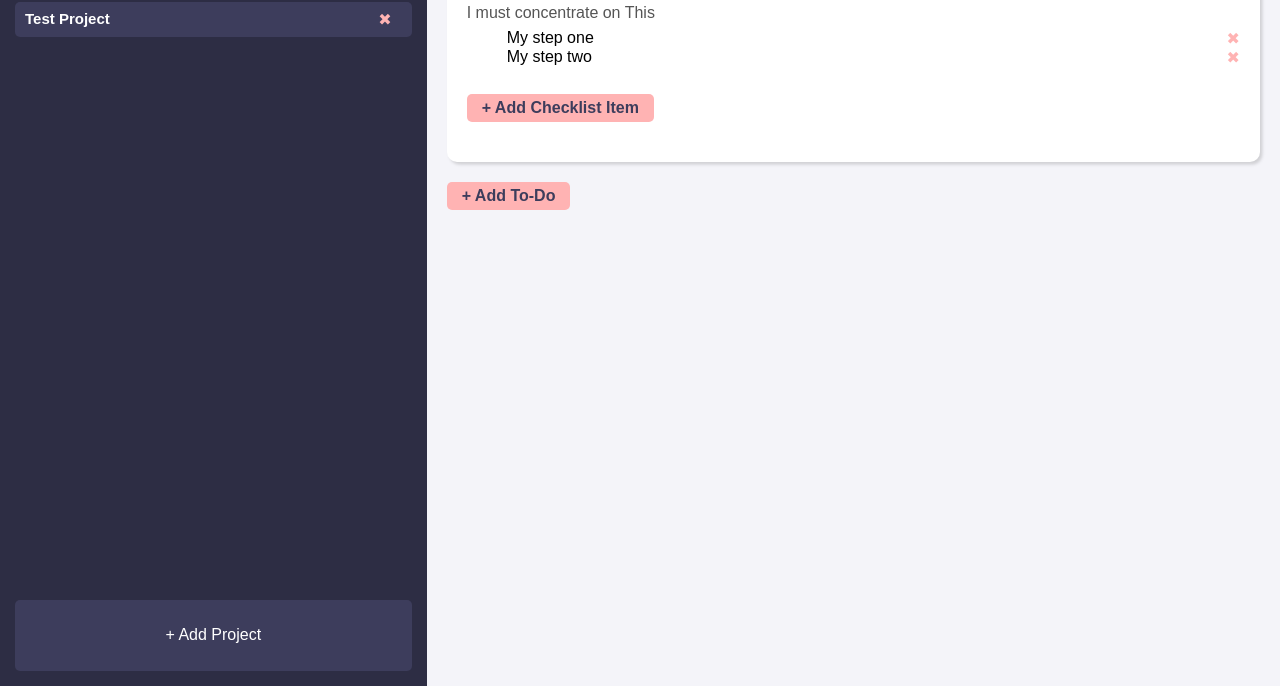
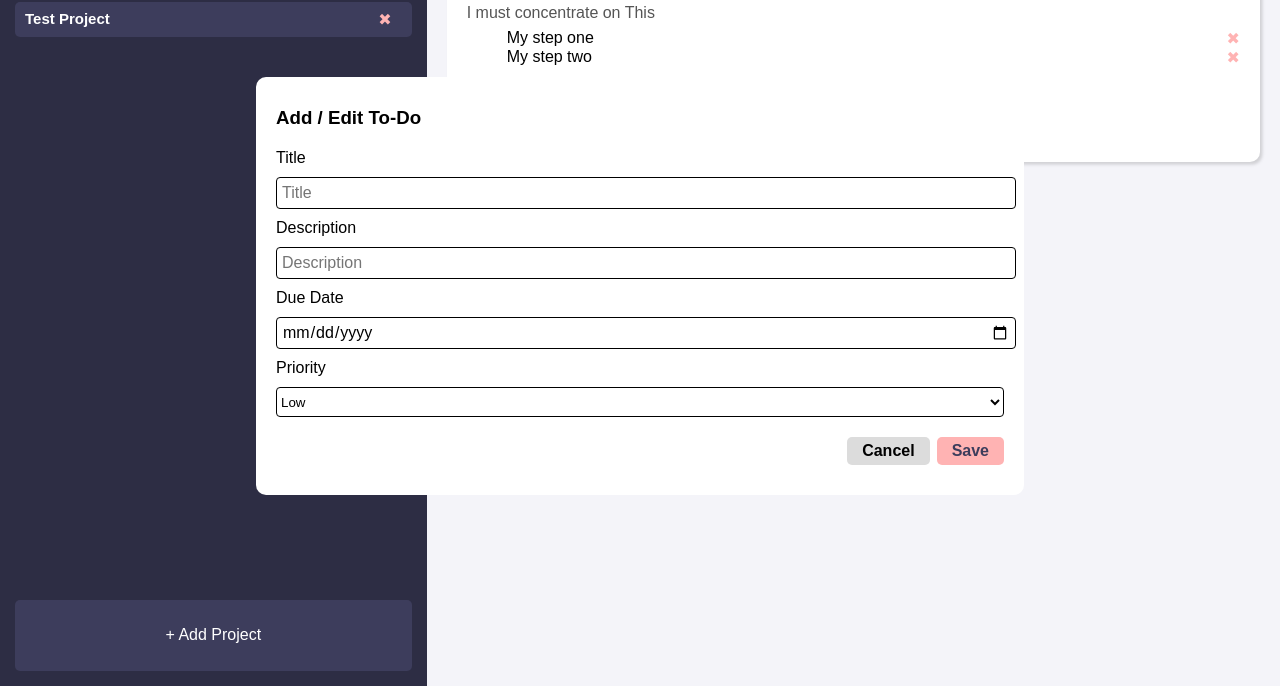
Before and after one commit to bk-ikram/Todo-List, a website built with webpack: page src/template.html in a window 1280 px wide. Shown: the part 114-800 px from the top of the page. Built offline with nearby package versions, Linux system fonts and the light colour scheme.

Commit message:
Added project and todo forms. Checklist form pending.

```diff
--- a/src/styles.css
+++ b/src/styles.css
@@ -5,6 +5,18 @@
 *{
     box-sizing: border-box;
     margin: 0;
+}
+
+button{
+    all: unset;
+    border-radius: 5px;
+    text-align: center;
+    cursor: pointer;
+}
+input{
+    all: unset;
+    border: solid black 1px;
+    padding: 0 5px;
 }
 
 /*------------------------------------*\
@@ -20,11 +32,7 @@ body{
     grid-template-areas: 'sidebar main';
 }
 
-button{
-    all: unset;
-    border-radius: 5px;
-    text-align: center;
-}
+
 /**********    Side Bar    ***********/
 #sidebar{
     background-color: #2d2d44;
@@ -153,3 +161,54 @@ button.add-checklist-item{
 .todo-item li button{
     color: rgb(255,179,179);
 }
+
+/*------------------------------------*\
+    Modal Dialog Form
+\*------------------------------------*/
+
+dialog{
+    margin: auto;
+    align-self: center;
+    border: none;
+    border-radius: 10px;
+    width: 60%;
+    padding: 30px 20px;
+}
+
+dialog::backdrop{
+    background-color:black;
+}
+
+dialog h3{
+    margin-bottom: 20px;
+}
+label{
+    margin-bottom: 10px;
+    display: block;
+}
+input,select{
+    width: 100%;
+    margin-bottom: 10px;
+    height: 30px;
+    border-radius: 4px;
+    background-color: inherit;
+    border: black solid 1px;
+}
+.dialog-actions{
+    display: flex;
+    justify-content: end;
+    gap: 7px;
+}
+.dialog-actions button{
+    padding: 5px 15px;
+    font-weight: 600;
+    width: fit-content;
+    margin-top: 10px;
+}
+.cancel-btn{
+    background-color: #dcdcdc;
+}
+.save-btn{
+    background-color: rgb(255,179,179);
+    color:rgb(61,61,92);
+}
--- a/src/template.html
+++ b/src/template.html
@@ -47,6 +47,57 @@
         </div>
         <button id="add-todo-item">+ Add To-Do</button>
     </div>
+    <dialog id="project-modal">
+        <form method="dialog">
+            <h3>Add / Edit Project</h3>
+            <label for="project-name">
+                Project Name
+            </label>
+            <input id="project-name" type="text" required />
+
+            <div class="dialog-actions">
+                <button class="cancel-btn">Cancel</button>
+                <button class="save-btn">Save</button>
+            </div>
+        </form>
+    </dialog>
+    <dialog id="todo-modal" open>
+        <form method="dialog">
+            <h3>Add / Edit To-Do</h3>
+            <div>
+                <label for="title">
+                    Title
+                </label>
+                <input id="title" type="text" placeholder="Title" required />
+            </div>
+            <div>
+                <label for="description">
+                    Description
+                </label>
+                <input id="description" type="textarea" placeholder="Description"/>
+            </div>
+            <div>
+                <label for="due-date">
+                    Due Date
+                </label>
+                <input id ="due-date" type="date" placeholder="mm/dd/yyyy"/>
+            </div>
+            <div>
+                <label for="priority">
+                    Priority
+                </label>
+                <select id="priority" name="priority">
+                    <option value="low">Low</option>
+                    <option value="medium">Medium</option>
+                    <option value="high">High</option>
+                </select>
+            </div>
+            <div class="dialog-actions">
+                <button class="cancel-btn">Cancel</button>
+                <button class="save-btn">Save</button>
+            </div>
+        </form>
+    </dialog>
 </body>
 
 </html>
```
